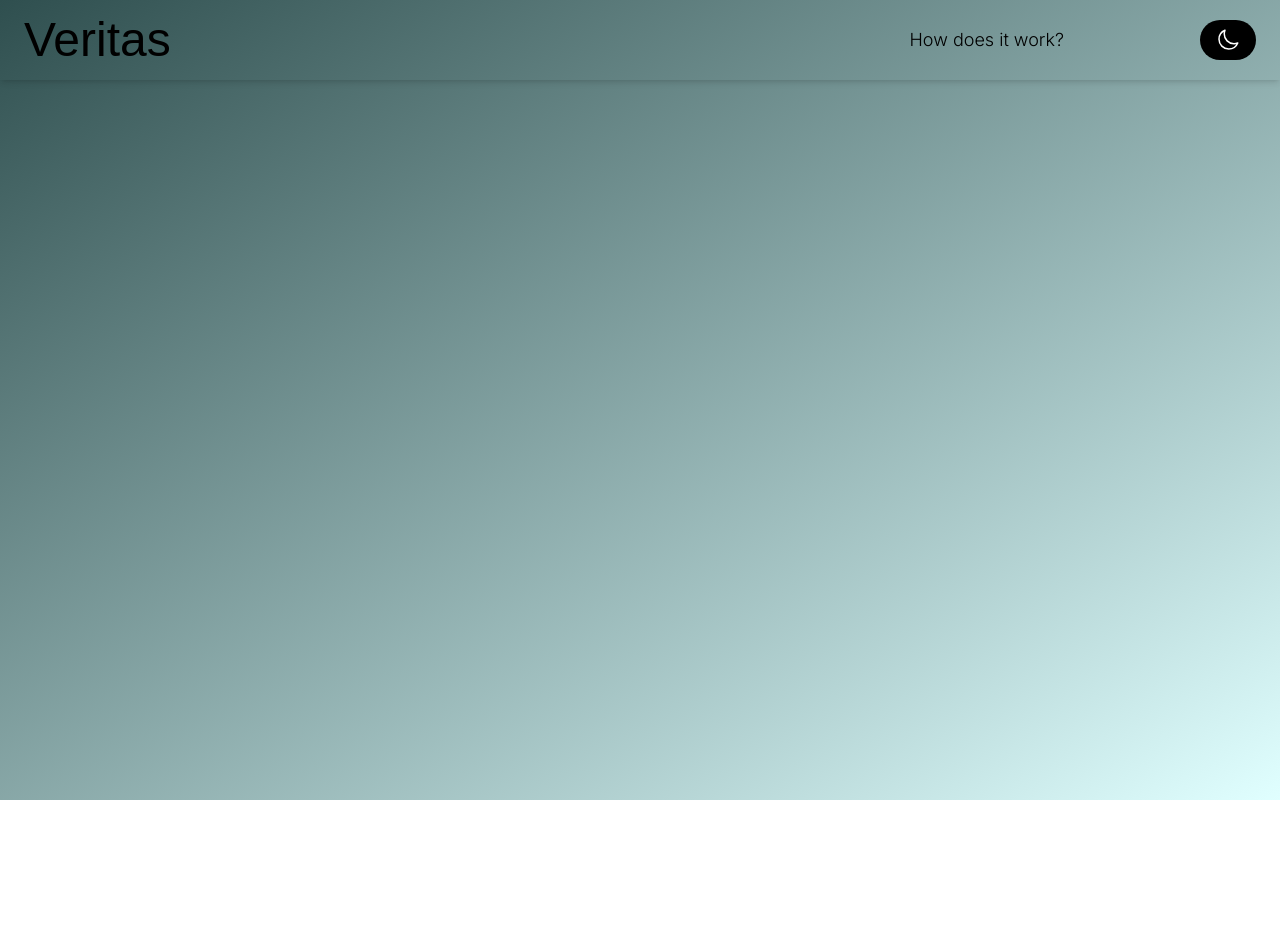
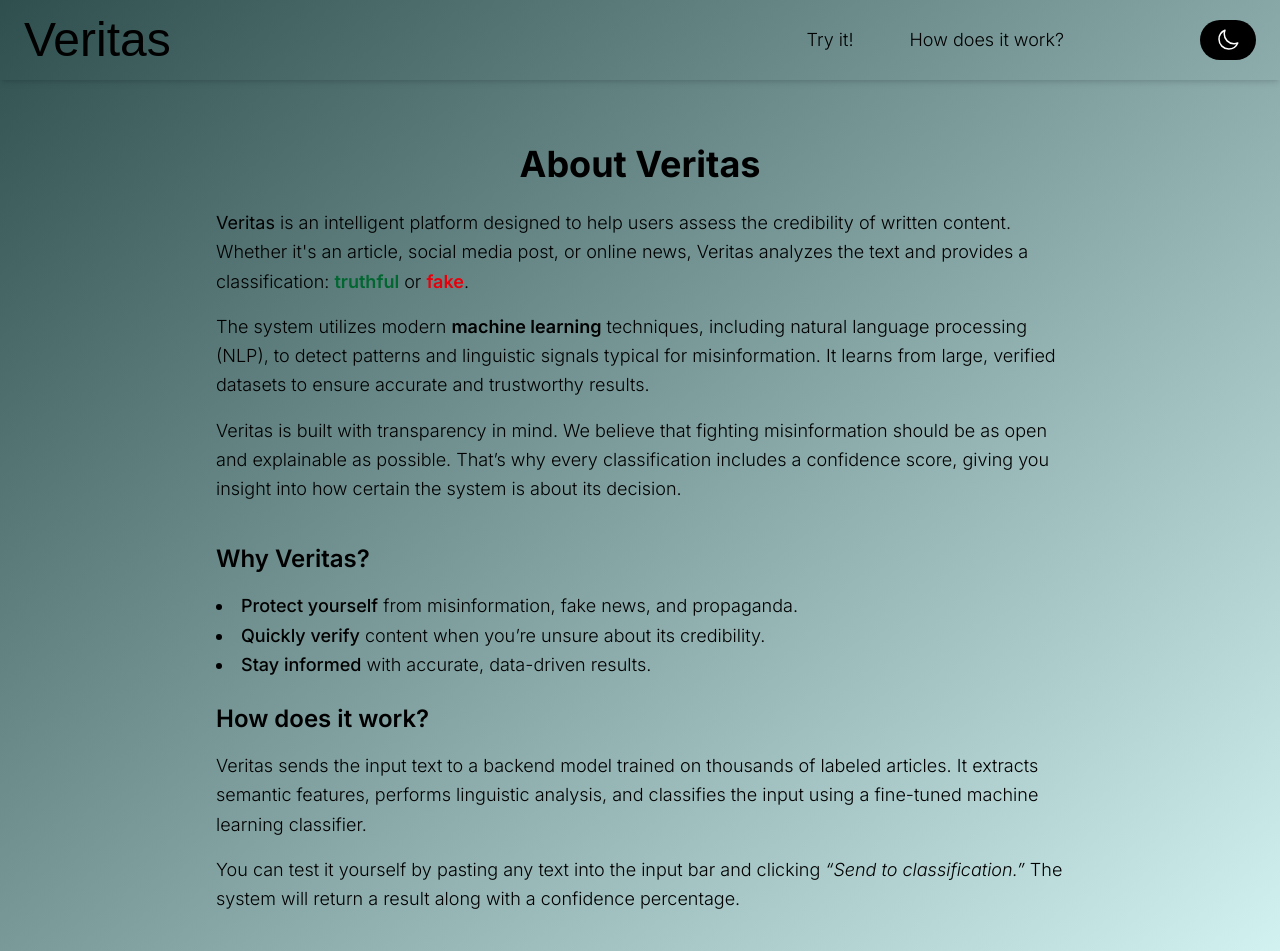
Before and after one commit to ptysiuuu/veritas, a React (Vite) app in the folder webapp/frontend/: page /about in a window 1280 px wide. Shown: the top 951 px of the page. Before the commit the page ends 800 px from the top, so only its background shows below. Built offline with nearby package versions, Linux system fonts and the light colour scheme; a web font is replaced by a local one.

Commit message:
about page finished

```diff
--- a/webapp/frontend/src/components/Counter.jsx
+++ b/webapp/frontend/src/components/Counter.jsx
@@ -3,7 +3,7 @@ import { useCountUp } from '../hooks/useCountUp';
 const Counter = ({ target }) => {
     const formattedValue = useCountUp(target, 1500, 2, 'pl-PL');
     return (
-        <div className="fade-in counter text-2xl">
+        <div className="fade-in counter">
             {formattedValue}
         </div>
     );
--- a/webapp/frontend/src/components/InputBar.jsx
+++ b/webapp/frontend/src/components/InputBar.jsx
@@ -46,17 +46,20 @@ const InputBar = () => {
 
     return (
         <div className="max-w-6xl w-full mx-auto rounded-2x lp-6 flex flex-col gap-4 shadow-md mt-25 h-[70vh]">
+            <p className="text-lg font-medium text-gray-900 dark:text-gray-100">
+                Paste or write the article you want to verify below:
+            </p>
             <textarea
                 rows="6"
-                placeholder="Input the article..."
+                placeholder=""
                 value={input}
                 onChange={(e) => setInput(e.target.value)}
-                className="w-full p-4 border-3 placeholder:dark:text-white placeholder:text-black border-white dark:border-white rounded-lg resize-y focus:outline-none focus:ring-2 focus:ring-black dark:text-white text-black h-full"
+                className="w-full p-4 border-3 border-white dark:border-white rounded-lg resize-y focus:outline-none focus:ring-2 focus:ring-black dark:text-white text-black h-full"
             />
 
             <button
                 onClick={handleSubmit}
-                className="self-start bg-black text-white dark:bg-white dark:text-black px-6 py-2 mb-2 rounded-full hover:bg-stone-800 dark:hover:bg-stone-500 cursor-pointer transition-colors disabled:opacity-50"
+                className="self-start bg-black text-white dark:bg-white font-semibold dark:text-black px-6 py-2 mb-2 rounded-full hover:bg-stone-800 dark:hover:bg-stone-500 cursor-pointer transition-colors disabled:opacity-50"
                 disabled={loading}
             >
                 {loading ? <svg xmlns="http://www.w3.org/2000/svg" fill="none" viewBox="0 0 24 24" stroke-width="1.5" stroke="currentColor" className="size-6 animate-spin">
@@ -75,11 +78,11 @@ const InputBar = () => {
                 <div className="bg-gray-300 p-4 rounded-lg border border-gray-300 dark:bg-gray-900 dark:text-white">
                     <strong className="block mb-2 text-gray-800 dark:text-white">Classification results:</strong>
                     <div className="text-black dark:text-white">
-                        <p className={`text-center text-2xl font-semibold ${response.label ? 'text-green-600' : 'text-red-600'}`}>
-                            <strong>{response.label ? 'Truth' : 'Fake'}</strong>
+                        <p className={`text-center text-4xl font-semibold ${response.label ? 'text-green-600' : 'text-red-600'}`}>
+                            <strong>{response.label ? 'The article is likely to be true' : 'The article is likely to be fake'}</strong>
                         </p>
                         <p><strong>Confidence:</strong></p>
-                        <div className="text-center">
+                        <div className="text-center text-4xl">
                             <Counter target={response.confidence} />
                         </div>
                     </div>
--- a/webapp/frontend/src/components/TopNavBar.jsx
+++ b/webapp/frontend/src/components/TopNavBar.jsx
@@ -10,6 +10,9 @@ export default function TopNavBar({ darkMode, setDarkMode }) {
         <header className="w-full flex items-center justify-between px-6 py-4 shadow-md animate-fade-in-delay-3">
             <h1 className="text-5xl font-bold cal-sans-regular">Veritas</h1>
             <div className="flex items-center gap-4">
+                <Link to="/main" className="text-lg hover:underline mr-10">
+                    Try it!
+                </Link>
                 <Link to="/about" className="text-lg hover:underline mr-30">
                     How does it work?
                 </Link>
--- a/webapp/frontend/src/pages/AboutPage.jsx
+++ b/webapp/frontend/src/pages/AboutPage.jsx
@@ -1,5 +1,40 @@
 export default function AboutPage() {
     return (
-        <></>
-    )
+        <div className="max-w-4xl mx-auto px-6 py-12 text-lg leading-relaxed text-black dark:text-white">
+            <h1 className="text-4xl font-bold mb-6 text-center">About Veritas</h1>
+
+            <p className="mb-4">
+                <strong>Veritas</strong> is an intelligent platform designed to help users assess the credibility of written content. Whether it's an article, social media post, or online news, Veritas analyzes the text and provides a classification: <span className="font-semibold dark:text-green-600 text-green-800">truthful</span> or <span className="font-semibold text-red-600 dark:text-red-400">fake</span>.
+            </p>
+
+            <p className="mb-4">
+                The system utilizes modern <span className="font-semibold">machine learning</span> techniques, including natural language processing (NLP), to detect patterns and linguistic signals typical for misinformation. It learns from large, verified datasets to ensure accurate and trustworthy results.
+            </p>
+
+            <p className="mb-4">
+                Veritas is built with transparency in mind. We believe that fighting misinformation should be as open and explainable as possible. That’s why every classification includes a confidence score, giving you insight into how certain the system is about its decision.
+            </p>
+
+            <h2 className="text-2xl font-semibold mt-10 mb-4">Why Veritas?</h2>
+            <ul className="list-disc list-inside mb-6">
+                <li><span className="font-medium">Protect yourself</span> from misinformation, fake news, and propaganda.</li>
+                <li><span className="font-medium">Quickly verify</span> content when you’re unsure about its credibility.</li>
+                <li><span className="font-medium">Stay informed</span> with accurate, data-driven results.</li>
+            </ul>
+
+            <h2 className="text-2xl font-semibold mb-4">How does it work?</h2>
+            <p className="mb-4">
+                Veritas sends the input text to a backend model trained on thousands of labeled articles. It extracts semantic features, performs linguistic analysis, and classifies the input using a fine-tuned machine learning classifier.
+            </p>
+
+            <p className="mb-4">
+                You can test it yourself by pasting any text into the input bar and clicking <span className="italic">“Send to classification.”</span> The system will return a result along with a confidence percentage.
+            </p>
+
+            <div className="mt-10 p-6 rounded-xl bg-gradient-to-br from-[#4F8EF7]/10 to-transparent border dark:border-gray-700 text-center">
+                <p className="text-xl italic">“In a time of deceit, telling the truth is a revolutionary act.”</p>
+                <p className="mt-2 text-right">– George Orwell</p>
+            </div>
+        </div>
+    );
 }
```
